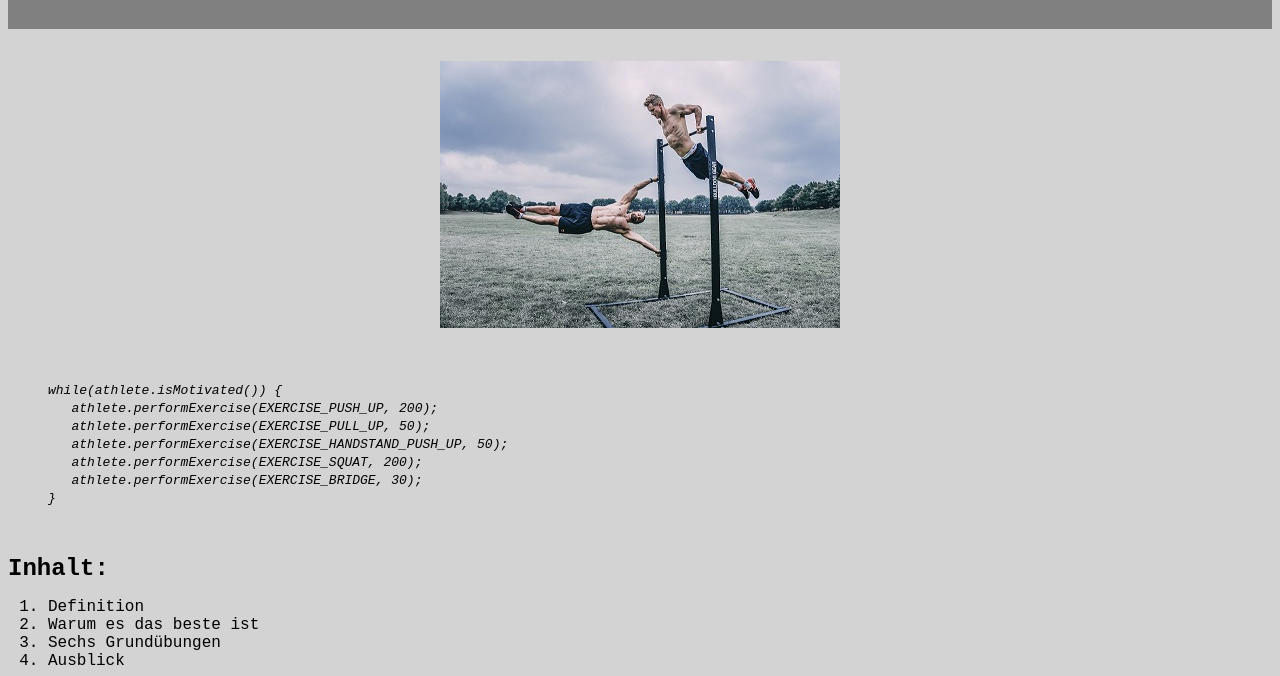
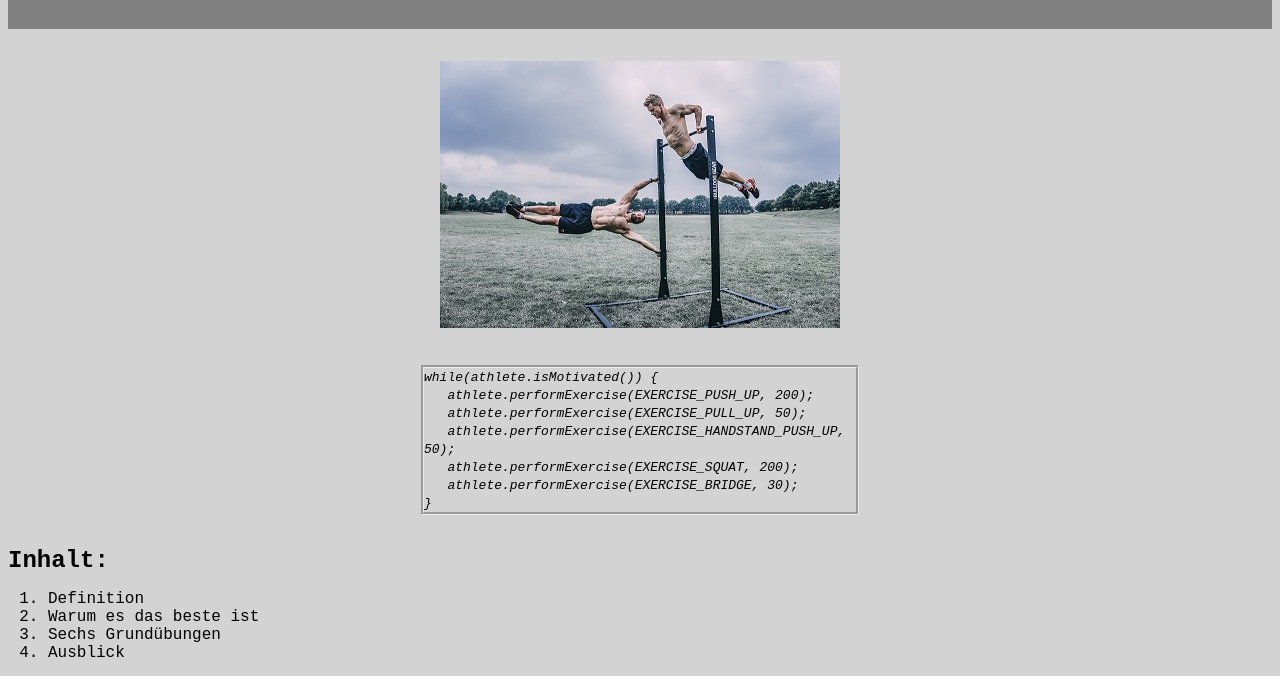
Before and after one commit to CODERS-BAY/web-aufgabe-02-kapitel-4-5-cr542, a plain HTML site: page index.html in a window 1280 px wide. Shown: the part 124-800 px from the top of the page. Drawn offline with Linux system fonts and the light colour scheme.

Commit message:
Version 1.0 - Aufgabe abgeschlossen

```diff
--- a/index.html
+++ b/index.html
@@ -24,7 +24,6 @@
             <!-- Den Code hier noch zentrieren!-->
             <section>
                 <div class="codeQuotation">
-                    <blockquote cite="https://xyz.com">
                     <code><em>
                         while(athlete.isMotivated()) {<br>
                             &nbsp;&nbsp;&nbsp;athlete.performExercise(EXERCISE_PUSH_UP, 200);<br>
@@ -34,7 +33,6 @@
                             &nbsp;&nbsp;&nbsp;athlete.performExercise(EXERCISE_BRIDGE, 30);<br>
                         }</em>
                     </code>
-                    </blockquote>
                 </div>
             <!---->
             </section>
--- a/style.css
+++ b/style.css
@@ -76,8 +76,9 @@ pre {
 }
 
 .codeQuotation {
-    margin: auto;
-    text-align: justify;
-    display: inline-block;
-
+    width: 27rem;
+    margin-left: auto;
+    margin-right: auto;
+    text-align: left;
+    border-style: groove;
 }
```
